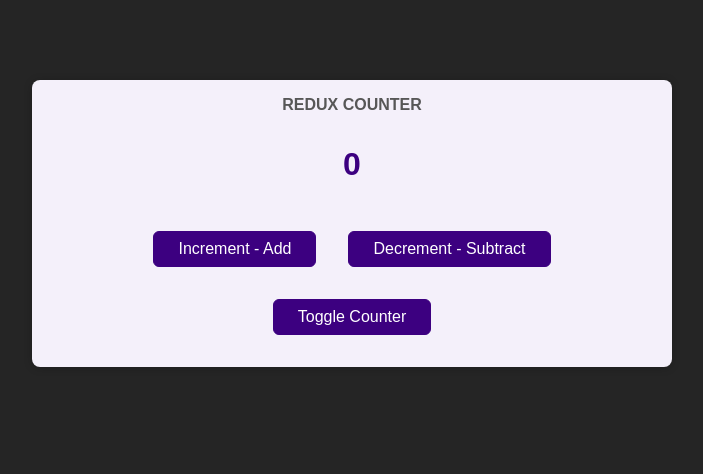
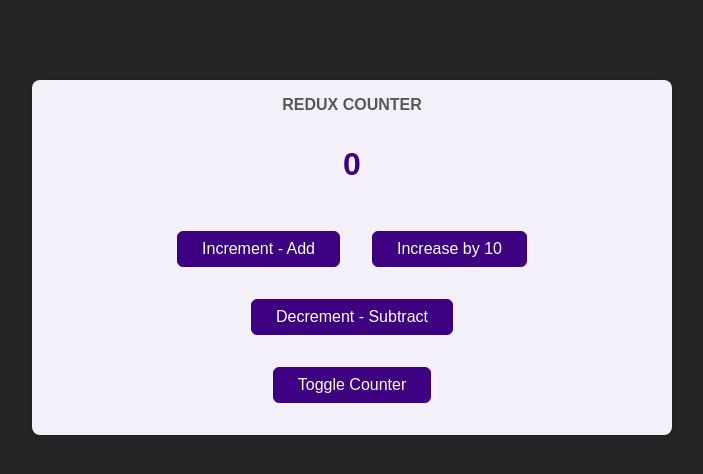
Before and after one commit to RossaMania/counter-app-react-redux, a React (Create React App) app: page / in a window 1280 px wide. Shown: the top 474 px of the page, without its empty margins (288-991 px from the left). Built offline with nearby package versions, Linux system fonts and the light colour scheme.

Commit message:
Made an “Increase by 10” button. Created new increase redux reducer with action object. Created increase function with amount property and data payload of 10.

```diff
--- a/src/components/Counter.js
+++ b/src/components/Counter.js
@@ -12,6 +12,10 @@
     dispatch({ type: 'increment' });
   };
 
+  const handleIncrease = () => {
+    dispatch({ type: 'increase', amount: 10 })
+  }
+
   const handleDecrements = () => {
     dispatch({ type: 'decrement' });
   };
@@ -24,6 +28,7 @@
       <div className={classes.value}>{counter}</div>
       <div>
         <button onClick={handleIncrements}>Increment - Add</button>
+        <button onClick={handleIncrease}>Increase by 10</button>
         <button onClick={handleDecrements}>Decrement - Subtract</button>
       </div>
       <button onClick={toggleCounterHandler}>Toggle Counter</button>
--- a/src/store/index.js
+++ b/src/store/index.js
@@ -1,15 +1,21 @@
-import React from "react";
-import { createStore } from "redux";
+import React from 'react';
+import { createStore } from 'redux';
 
 const counterReducer = (state = { counter: 0 }, action) => {
 
-  if (action.type === "increment") {
+  if (action.type === 'increment') {
     return {
       counter: state.counter + 1,
     };
   }
 
-  if (action.type === "decrement") {
+  if (action.type === 'increase') {
+    return {
+      counter: state.counter + action.amount,
+    };
+  }
+
+  if (action.type === 'decrement') {
     return {
       counter: state.counter - 1,
     };
```
